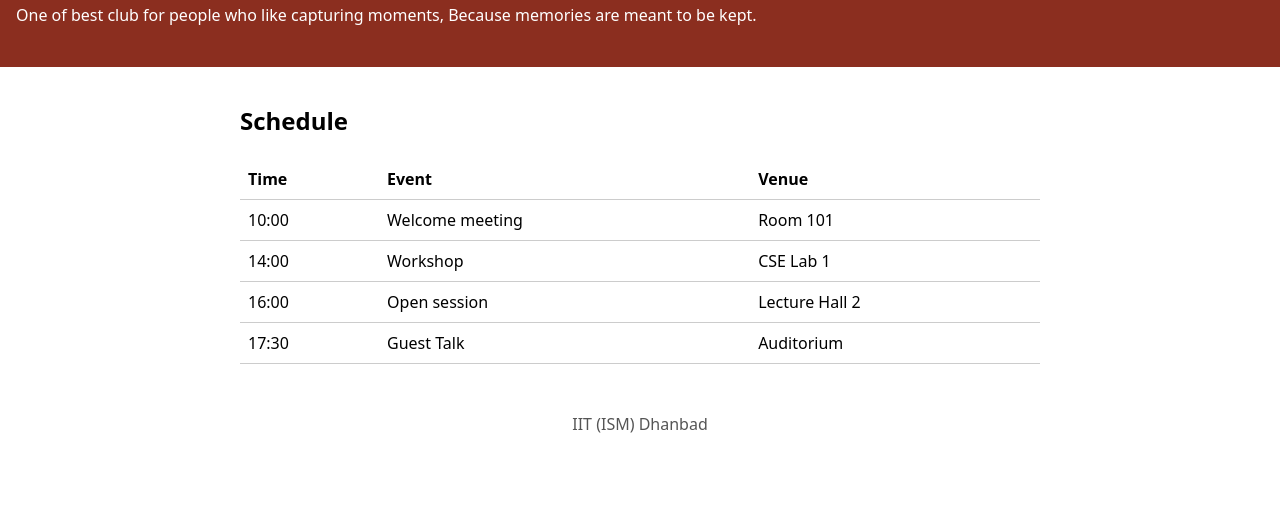
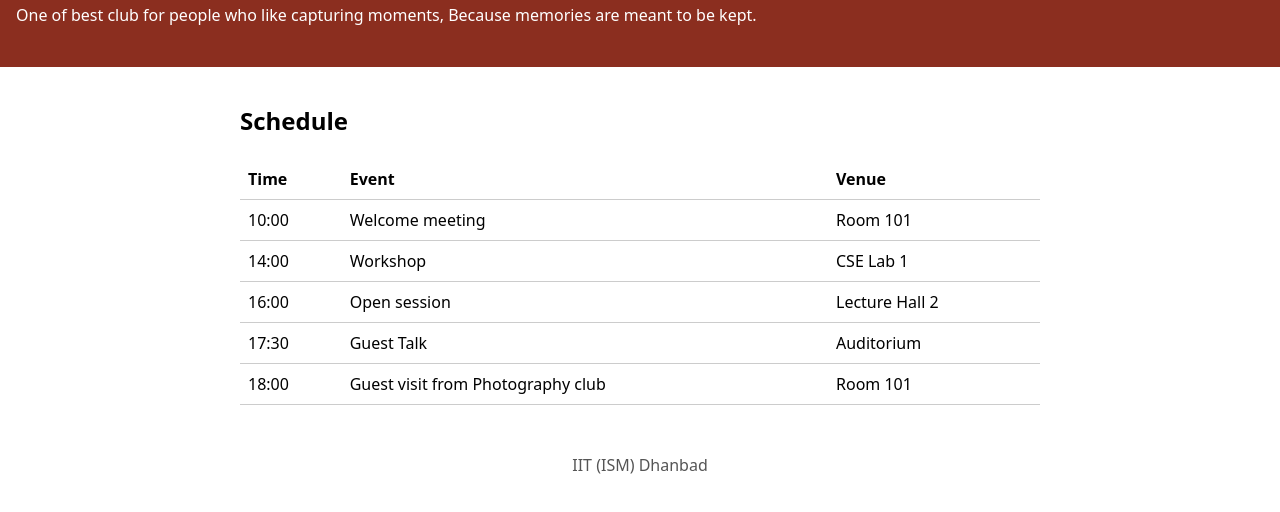
Before and after one commit to Rigved-Kumar-Shahgal/club-page, a plain HTML site: page index.html in a window 1280 px wide. Shown: the part 112-624 px from the top of the page. Drawn offline with Linux system fonts and the light colour scheme.

Commit message:
Ad guest visit from Photography club

```diff
--- a/index.html
+++ b/index.html
@@ -24,6 +24,7 @@
           <tr><td>14:00</td><td>Workshop</td><td>CSE Lab 1</td></tr>
           <tr><td>16:00</td><td>Open session</td><td>Lecture Hall 2</td></tr>
           <tr><td>17:30</td><td>Guest Talk</td><td>Auditorium</td></tr>
+          <tr><td>18:00</td><td>Guest visit from Photography club</td><td>Room 101</td></tr>
         </tbody>
       </table>
     </section>
```
